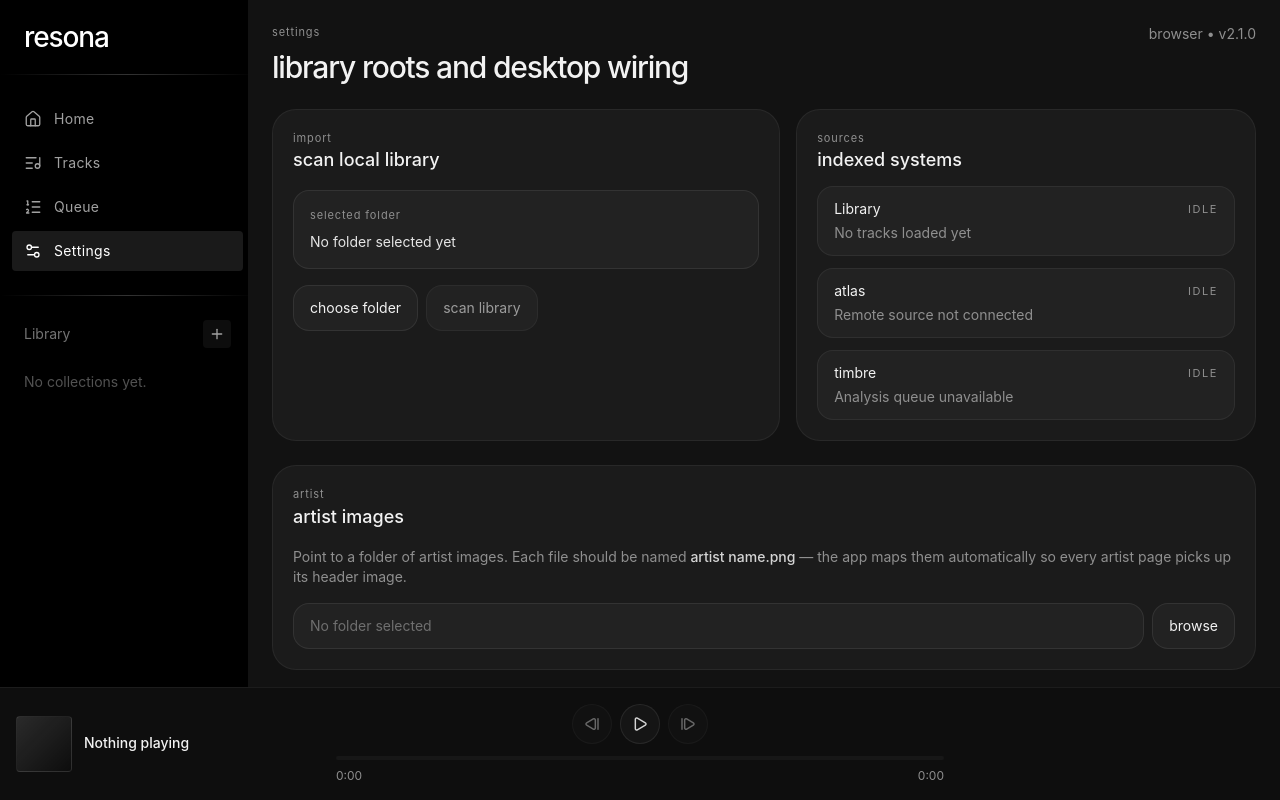
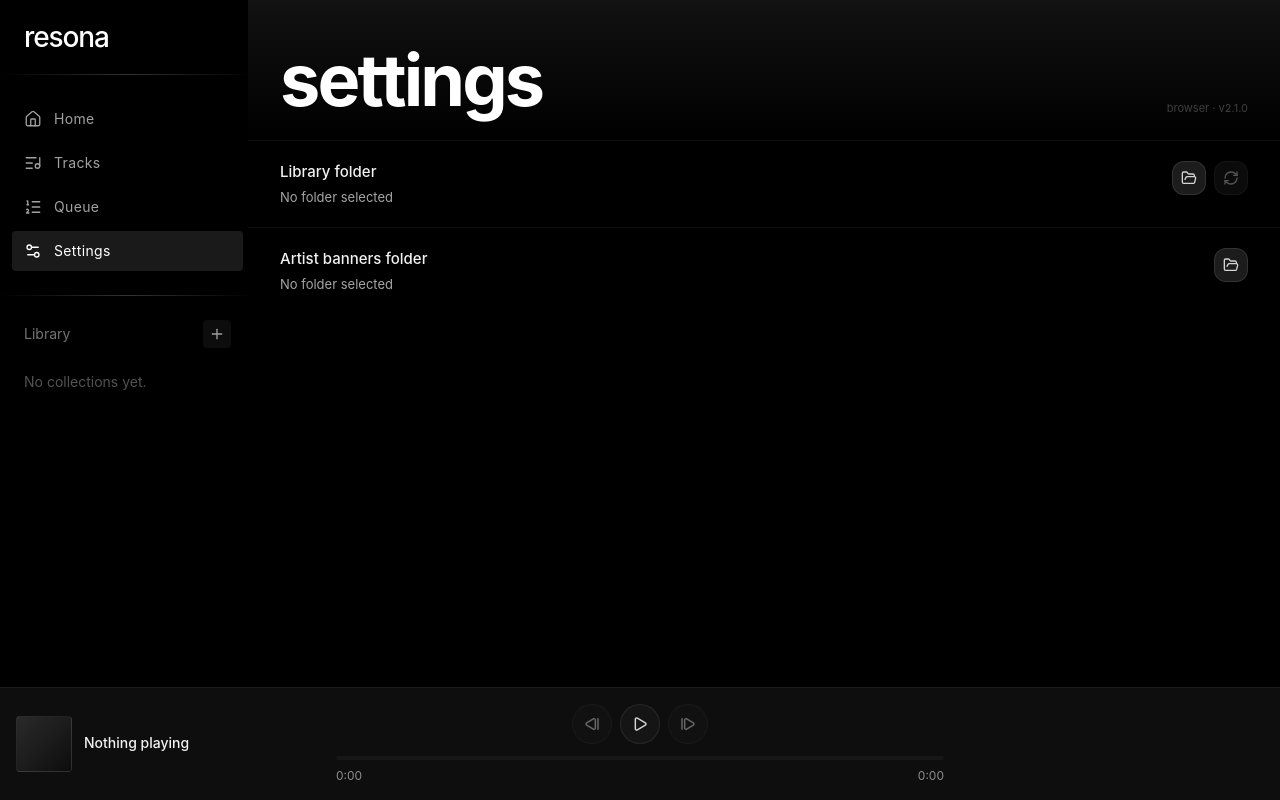
Before and after one commit to rujulw/resona, a React (Vite) app in the folder client/: page /settings in a window 1280 px wide. Built offline with nearby package versions, Linux system fonts and the light colour scheme.

Commit message:
[impl] rework Settings page into organized sections

```diff
--- a/client/src/App.tsx
+++ b/client/src/App.tsx
@@ -66,7 +66,6 @@ export default function App() {
         queueState: appShell.queueState,
       },
       settings: {
-        libraryRows: appShell.shellState.libraryRows,
         libraryPath: appShell.libraryPath,
         platformLabel: appShell.bootstrapState.payload.platform,
         appVersion: appShell.bootstrapState.payload.appVersion,
--- a/client/src/components/layout/AppShellRoutes.tsx
+++ b/client/src/components/layout/AppShellRoutes.tsx
@@ -164,7 +164,6 @@ export function AppShellRoutes({
         path="/settings"
         element={
           <SettingsPage
-            libraryRows={routes.settings.libraryRows}
             libraryPath={routes.settings.libraryPath}
             platformLabel={routes.settings.platformLabel}
             appVersion={routes.settings.appVersion}
--- a/client/src/pages/SettingsPage.tsx
+++ b/client/src/pages/SettingsPage.tsx
@@ -1,15 +1,14 @@
 import { useEffect, useState } from "react";
+import { FolderOpen, RefreshCw } from "lucide-react";
 
 import {
   getArtistsImagesDir,
   pickArtistsImagesDir,
   setArtistsImagesDir,
 } from "../desktop";
-import type { LibraryRow } from "../desktop";
 import type { ScanState } from "../types/app";
 
 export function SettingsPage({
-  libraryRows,
   libraryPath,
   platformLabel,
   appVersion,
@@ -17,7 +16,6 @@ export function SettingsPage({
   onPickLibraryDirectory,
   onScan,
 }: {
-  libraryRows: LibraryRow[];
   libraryPath: string;
   platformLabel: string;
   appVersion: string;
@@ -25,120 +23,6 @@ export function SettingsPage({
   onPickLibraryDirectory: () => void;
   onScan: () => void;
 }) {
-  return (
-    <div className="grid gap-6 px-6 py-6">
-      <header className="flex flex-wrap items-start justify-between gap-4">
-        <div>
-          <p className="m-0 text-[11px] tracking-[0.08em] text-[#8f8f8f]">settings</p>
-          <h2 className="mt-2 text-3xl font-medium tracking-[-0.04em] text-[#f2f2f2]">
-            library roots and desktop wiring
-          </h2>
-        </div>
-        <p className="m-0 text-sm text-[#8f8f8f]">
-          {platformLabel} • v{appVersion}
-        </p>
-      </header>
-
-      <section className="grid gap-4 xl:grid-cols-[minmax(0,1.05fr)_minmax(340px,0.95fr)]">
-        <div className="rounded-3xl border border-white/6 bg-[#1b1b1b] p-5">
-          <div className="grid gap-4">
-            <div>
-              <p className="m-0 text-[11px] tracking-[0.08em] text-[#8f8f8f]">import</p>
-              <h3 className="text-lg font-medium text-[#f2f2f2]">scan local library</h3>
-            </div>
-            <div className="rounded-2xl border border-white/8 bg-white/3 px-4 py-4">
-              <p className="m-0 text-[11px] tracking-[0.08em] text-[#8f8f8f]">selected folder</p>
-              <p className="mt-2 text-sm text-[#e5e5e5]">
-                {libraryPath || "No folder selected yet"}
-              </p>
-            </div>
-            <div className="flex flex-wrap items-center gap-2">
-              <button
-                className="rounded-2xl border border-white/8 bg-white/3 px-4 py-3 text-sm text-[#f2f2f2] transition-colors hover:border-white/12"
-                type="button"
-                onClick={onPickLibraryDirectory}
-                disabled={scanState.status === "running"}
-              >
-                choose folder
-              </button>
-              <button
-                className="rounded-2xl border border-white/8 bg-[#272727] px-4 py-3 text-sm text-[#f2f2f2] transition-colors hover:border-white/12 disabled:cursor-not-allowed disabled:opacity-60"
-                type="button"
-                onClick={onScan}
-                disabled={scanState.status === "running" || !libraryPath}
-              >
-                {scanState.status === "running" ? "scanning..." : "scan library"}
-              </button>
-            </div>
-            {scanState.message ? (
-              <p className="m-0 text-sm text-[#8f8f8f]">{scanState.message}</p>
-            ) : null}
-            {scanState.lastScan ? (
-              <div className="grid gap-4 rounded-2xl border border-white/8 bg-white/3 px-4 py-4">
-                <div className="grid gap-1">
-                  <p className="m-0 text-[11px] tracking-[0.08em] text-[#8f8f8f]">last import</p>
-                  <p className="m-0 text-base text-[#f2f2f2]">
-                    {scanState.lastScan.libraryRootName}
-                  </p>
-                  <p className="m-0 break-all text-sm text-[#8f8f8f]">
-                    {scanState.lastScan.rootPath}
-                  </p>
-                </div>
-                <div className="grid gap-3 sm:grid-cols-2 xl:grid-cols-4">
-                  <StatusCount
-                    label="found"
-                    value={scanState.lastScan.discoveredTracks}
-                  />
-                  <StatusCount
-                    label="new"
-                    value={scanState.lastScan.insertedTracks}
-                  />
-                  <StatusCount
-                    label="updated"
-                    value={scanState.lastScan.updatedTracks}
-                  />
-                  <StatusCount
-                    label="removed"
-                    value={scanState.lastScan.removedTracks}
-                  />
-                </div>
-              </div>
-            ) : null}
-          </div>
-        </div>
-
-        <div className="rounded-3xl border border-white/6 bg-[#1b1b1b] p-5">
-          <div className="grid gap-3">
-            <div>
-              <p className="m-0 text-[11px] tracking-[0.08em] text-[#8f8f8f]">sources</p>
-              <h3 className="text-lg font-medium text-[#f2f2f2]">indexed systems</h3>
-            </div>
-            <div className="grid gap-3">
-              {libraryRows.map((row) => (
-                <div
-                  key={row.title}
-                  className="rounded-2xl border border-white/6 bg-white/3 px-4 py-3"
-                >
-                  <div className="flex items-center justify-between gap-3">
-                    <span className="text-sm text-[#f2f2f2]">{row.title}</span>
-                    <span className="text-[11px] uppercase tracking-[0.14em] text-[#8f8f8f]">
-                      {row.state}
-                    </span>
-                  </div>
-                  <p className="mt-1 text-sm text-[#8f8f8f]">{row.detail}</p>
-                </div>
-              ))}
-            </div>
-          </div>
-        </div>
-      </section>
-
-      <ArtistImagesDirSection />
-    </div>
-  );
-}
-
-function ArtistImagesDirSection() {
   const [dirPath, setDirPath] = useState("");
   const [saveStatus, setSaveStatus] = useState<"idle" | "saving" | "saved" | "error">("idle");
 
@@ -146,7 +30,7 @@ function ArtistImagesDirSection() {
     void getArtistsImagesDir().then((path) => setDirPath(path ?? ""));
   }, []);
 
-  const handleBrowse = () => {
+  const handleBrowseArtistImages = () => {
     void pickArtistsImagesDir(dirPath || null).then((path) => {
       if (!path) return;
       setSaveStatus("saving");
@@ -164,45 +48,138 @@ function ArtistImagesDirSection() {
   };
 
   return (
-    <div className="rounded-3xl border border-white/6 bg-[#1b1b1b] p-5">
-      <div className="grid gap-4">
+    <div className="h-full min-h-0 overflow-y-auto bg-black [scrollbar-width:none] [&::-webkit-scrollbar]:hidden">
+      <header className="flex flex-wrap items-end justify-between gap-6 bg-gradient-to-b from-white/[0.07] to-transparent px-8 pb-6 pt-10">
         <div>
-          <p className="m-0 text-[11px] tracking-[0.08em] text-[#8f8f8f]">artist</p>
-          <h3 className="text-lg font-medium text-[#f2f2f2]">artist images</h3>
+          <h2 className="mt-1 text-7xl font-bold tracking-[-0.04em] text-white">settings</h2>
         </div>
-        <p className="m-0 text-sm text-[#8f8f8f]">
-          Point to a folder of artist images. Each file should be named{" "}
-          <span className="font-medium text-[#d4d4d4]">artist name.png</span> — the app maps them
-          automatically so every artist page picks up its header image.
-        </p>
-        <div className="flex min-w-0 gap-2">
-          <input
-            className="min-w-0 flex-1 rounded-2xl border border-white/8 bg-white/[0.03] px-4 py-3 text-sm text-[#f2f2f2] outline-none placeholder:text-[#6f6f6f]"
-            type="text"
-            placeholder="No folder selected"
-            value={dirPath}
-            readOnly
-          />
-          <button
-            className="shrink-0 rounded-2xl border border-white/8 bg-white/3 px-4 py-3 text-sm text-[#f2f2f2] transition-colors hover:border-white/12"
-            type="button"
-            onClick={handleBrowse}
-          >
-            browse
-          </button>
-        </div>
-        {saveStatus === "saved" && <p className="m-0 text-sm text-[#8f8f8f]">Saved.</p>}
-        {saveStatus === "error" && <p className="m-0 text-sm text-[#8f8f8f]">Failed to save.</p>}
-      </div>
+        <span className="shrink-0 text-[11px] text-[#3f3f3f]">
+          {platformLabel} · v{appVersion}
+        </span>
+      </header>
+
+      <section>
+        <SettingRow
+          label="Library folder"
+          value={libraryPath || "No folder selected"}
+          actions={
+            <>
+              <ActionButton
+                icon={<FolderOpen className="h-4 w-4" />}
+                onClick={onPickLibraryDirectory}
+                disabled={scanState.status === "running"}
+              />
+              <ActionButton
+                icon={<RefreshCw className="h-4 w-4" />}
+                onClick={onScan}
+                disabled={scanState.status === "running" || !libraryPath}
+              />
+            </>
+          }
+        />
+
+        {scanState.message ? (
+          <p className="px-8 pb-4 text-[13px] text-[#6f6f6f]">{scanState.message}</p>
+        ) : null}
+
+        {scanState.lastScan ? (
+          <div className="mx-8 mb-5 rounded-xl border border-white/[0.06] bg-white/[0.02] px-4 py-4">
+            <p className="text-[11px] tracking-[0.08em] text-[#6f6f6f]">last scan</p>
+            <p className="mt-1 break-all text-[13px] text-[#a5a5a5]">
+              {scanState.lastScan.rootPath}
+            </p>
+            <div className="mt-3 flex flex-wrap gap-6">
+              {(
+                [
+                  ["found", scanState.lastScan.discoveredTracks],
+                  ["new", scanState.lastScan.insertedTracks],
+                  ["updated", scanState.lastScan.updatedTracks],
+                  ["removed", scanState.lastScan.removedTracks],
+                ] as [string, number][]
+              ).map(([label, value]) => (
+                <div key={label} className="flex items-baseline gap-1.5">
+                  <span className="text-2xl font-bold tracking-[-0.04em] text-[#f2f2f2]">
+                    {value}
+                  </span>
+                  <span className="text-[11px] uppercase tracking-[0.1em] text-[#6f6f6f]">
+                    {label}
+                  </span>
+                </div>
+              ))}
+            </div>
+          </div>
+        ) : null}
+      </section>
+
+      <section>
+        <SettingRow
+          label="Artist banners folder"
+          value={dirPath || "No folder selected"}
+          actions={
+            <ActionButton
+              icon={<FolderOpen className="h-4 w-4" />}
+              onClick={handleBrowseArtistImages}
+              disabled={saveStatus === "saving"}
+            />
+          }
+        />
+
+        {saveStatus === "saved" ? (
+          <p className="px-8 pb-4 text-[13px] text-[#6f6f6f]">Saved.</p>
+        ) : null}
+        {saveStatus === "error" ? (
+          <p className="px-8 pb-4 text-[13px] text-[#6f6f6f]">Failed to save.</p>
+        ) : null}
+      </section>
     </div>
   );
 }
 
-function StatusCount({ label, value }: { label: string; value: number }) {
+function SectionHeader({ children }: { children: React.ReactNode }) {
   return (
-    <div className="rounded-2xl border border-white/6 bg-[#171717] px-4 py-3">
-      <p className="m-0 text-[11px] text-[#8f8f8f]">{label}</p>
-      <p className="mt-1 text-2xl font-medium tracking-[-0.04em] text-[#f2f2f2]">{value}</p>
+    <div className="border-t border-white/10 px-8 py-3 text-[11px] tracking-[0.08em] text-[#a5a5a5]">
+      {children}
     </div>
   );
 }
+
+function SettingRow({
+  label,
+  value,
+  actions,
+}: {
+  label: string;
+  value: string;
+  actions: React.ReactNode;
+}) {
+  return (
+    <div className="flex items-start gap-4 border-t border-white/[0.05] px-8 py-5">
+      <div className="grid min-w-0 flex-1 gap-1">
+        <span className="text-[15px] font-medium text-[#f2f2f2]">{label}</span>
+        <span className="break-all text-[13px] text-[#a5a5a5]">{value}</span>
+      </div>
+      <div className="flex shrink-0 items-center gap-2">{actions}</div>
+    </div>
+  );
+}
+
+function ActionButton({
+  icon,
+  onClick,
+  disabled,
+}: {
+  icon: React.ReactNode;
+  onClick: () => void;
+  disabled?: boolean;
+}) {
+  return (
+    <button
+      type="button"
+      className="inline-flex items-center justify-center rounded-xl border border-white/10 bg-[#1c1c1c] p-2 text-[#d4d4d4] transition-colors hover:border-white/[0.14] hover:bg-[#272727] disabled:cursor-not-allowed disabled:opacity-40"
+      onClick={onClick}
+      disabled={disabled}
+    >
+      {icon}
+    </button>
+  );
+}
--- a/client/src/types/app.ts
+++ b/client/src/types/app.ts
@@ -177,7 +177,6 @@ export type ConceptAlbumsRouteState = {
 };
 
 export type SettingsRouteState = {
-  libraryRows: LibraryRow[];
   libraryPath: string;
   platformLabel: string;
   appVersion: string;
```
